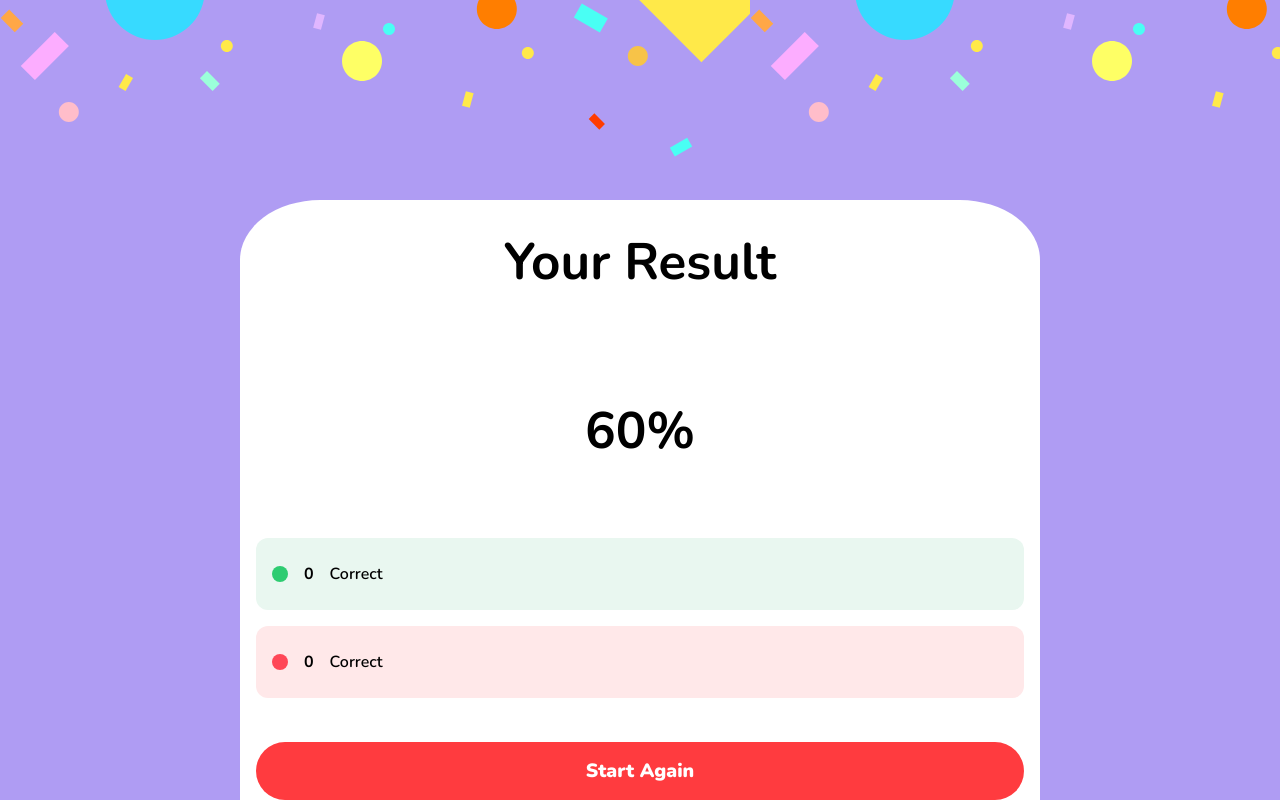
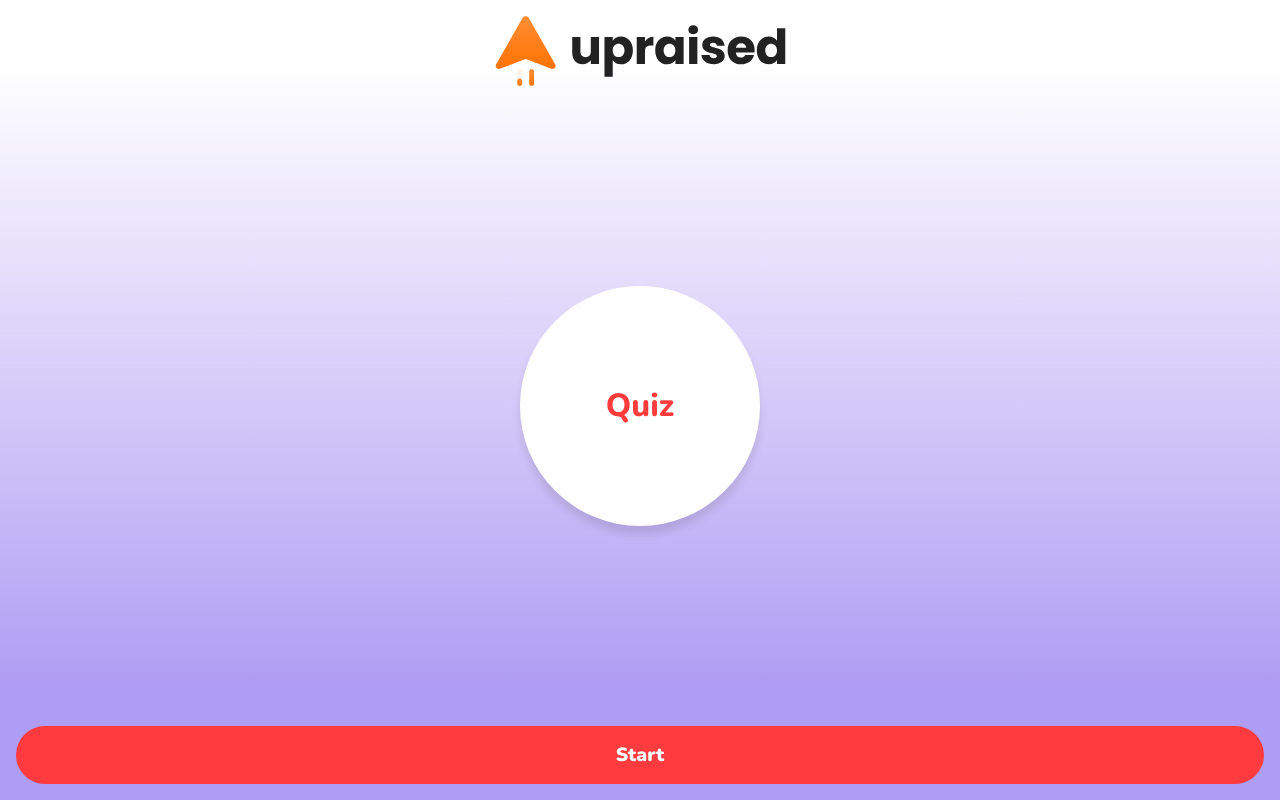
Before and after one commit to ayushmaz/quiz-ui, a React (Vite) app: page / in a window 1280 px wide. Built offline with nearby package versions, Linux system fonts and the light colour scheme.

Commit message:
Communication between pages established

```diff
--- a/src/App.css
+++ b/src/App.css
@@ -46,5 +46,5 @@ body{
   width: 100%;
   max-width: 800px ;
   height: 75%;
-  padding: 0 1rem;
+  padding: 1rem;
 }
--- a/src/App.jsx
+++ b/src/App.jsx
@@ -6,7 +6,7 @@ import Result from './components/Result/Result'
 function App() {
 
   return (
-    <Result />
+    <Quiz />
   )
 }
 
--- /dev/null
+++ b/src/components/Homepage/Homepage.jsx
@@ -0,0 +1,17 @@
+import React from 'react';
+import './homepage.css';
+import UpraisedLogo from '../reusableComponents/UpraisedLogo';
+import QuizStartCircle from './QuizStartCircle';
+import Button from '../reusableComponents/Button/Button';
+
+const Homepage = ({onStartClicked}) => {
+    return (
+        <div className='quiz-start-page'>
+            <UpraisedLogo />
+            <QuizStartCircle />
+            <Button onClick={onStartClicked}>Start</Button>
+        </div>
+    );
+};
+
+export default Homepage;
--- a/src/components/Quiz/QuizStartCircle.jsx
+++ b/src/components/Homepage/QuizStartCircle.jsx
@@ -1,5 +1,5 @@
 import React from 'react';
-import "./quiz.css"
+import "./homepage.css"
 const QuizStartCircle = () => {
     return (
         <div className='quiz-start-circle'>
--- a/src/components/Quiz/Quiz.jsx
+++ b/src/components/Quiz/Quiz.jsx
@@ -1,16 +1,25 @@
 import React from 'react';
-import UpraisedLogo from '../reusableComponents/UpraisedLogo';
-import './quiz.css';
-import QuizStartCircle from './QuizStartCircle';
-import Button from '../reusableComponents/Button/Button';
+import Homepage from '../HomePage/Homepage';
+import QuestionPage from '../QuestionPage/QuestionPage';
 
 const Quiz = () => {
+    const [questionIndex, setQuestionIndex] = React.useState(0);
+    const onStartClicked = () => {
+        setQuestionIndex(1);
+    }
+
+    const renderMainScreen = () => {
+        switch(questionIndex){
+            case 0:
+                return <Homepage onStartClicked={onStartClicked} />;
+            default:
+                return <QuestionPage />;
+        }
+    }
     return (
-        <div className='quiz-start-page'>
-            <UpraisedLogo />
-            <QuizStartCircle />
-            <Button>Start</Button>
-        </div>
+        <>
+            {renderMainScreen()}
+        </>
     );
 };
 
```
Also changed, not shown: src/components/Homepage/homepage.css (renamed from src/components/Quiz/quiz.css).
